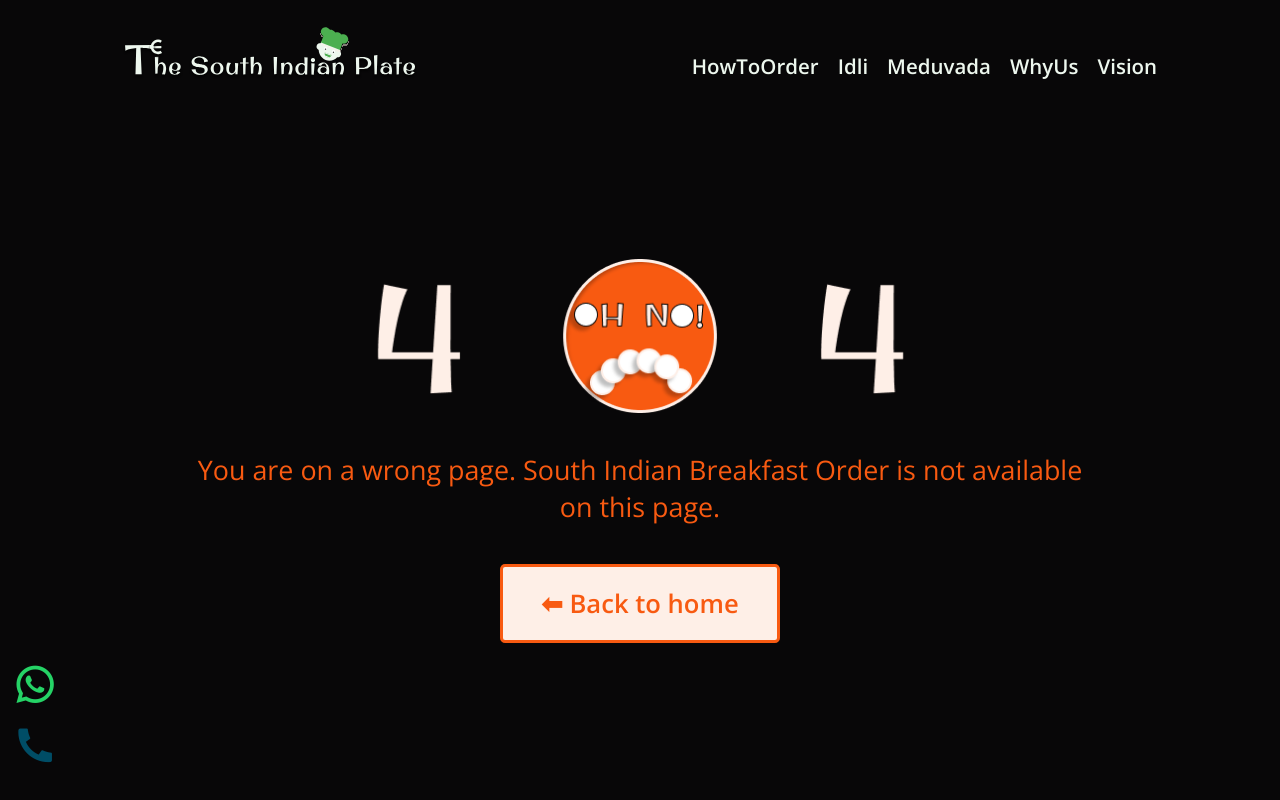
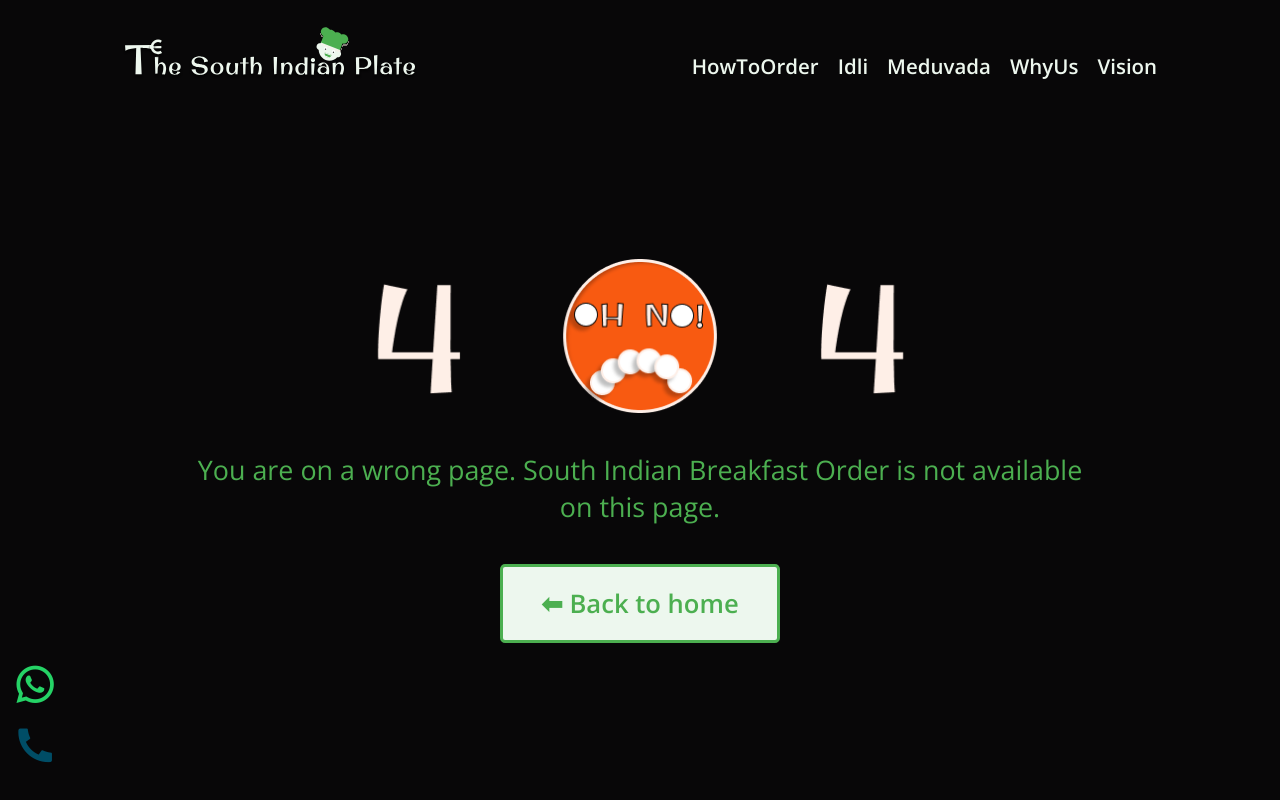
Before and after one commit to jitbherwaniofficial/thesouthindianplate, a Django app: template templates/404.html in a window 1280 px wide. Run offline with Django 5.2, Linux system fonts and the light colour scheme; the template is opened without the code that fills it, so the values that code supplies are empty.

Commit message:
Debug False Done1

```diff
--- a/templates/404.html
+++ b/templates/404.html
@@ -17,7 +17,7 @@
     <style>
         body {
             background-color: #080708;
-            color: #feefe7;
+            color: #edf7ee;
         }
         .error_404 {
             padding-top: 8vw;
@@ -35,16 +35,16 @@
         .error_desc {
             text-align: center;
             font-size: 2.1vw;
-            color: #f85a11;
+            color: #4CAF50;
              width: 70%;
              margin: 0 auto;
         }
         .bth {
             padding: 1.5vw 3vw;
-            background-color: #feefe7;
-            color: #f85a11;
+            background-color: #edf7ee;
+            color: #4CAF50;
             font-size: 2vw;
-            border: 0.3vw solid #f85a11;
+            border: 0.3vw solid #4CAF50;
             border-radius: 0.4vw;
             text-decoration: none;
             font-weight: 600;
```
